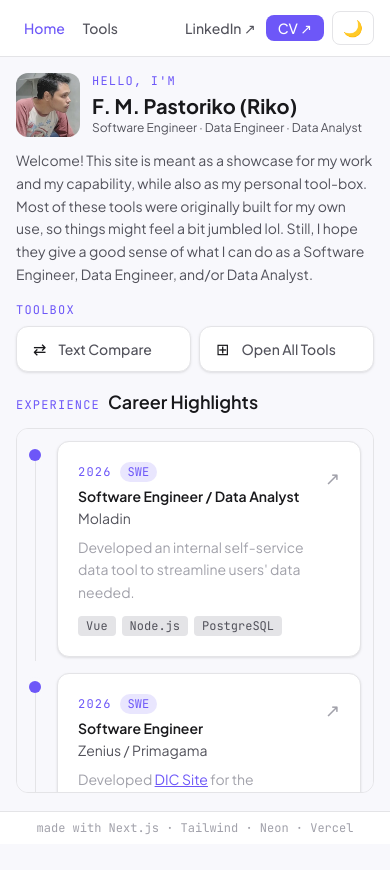
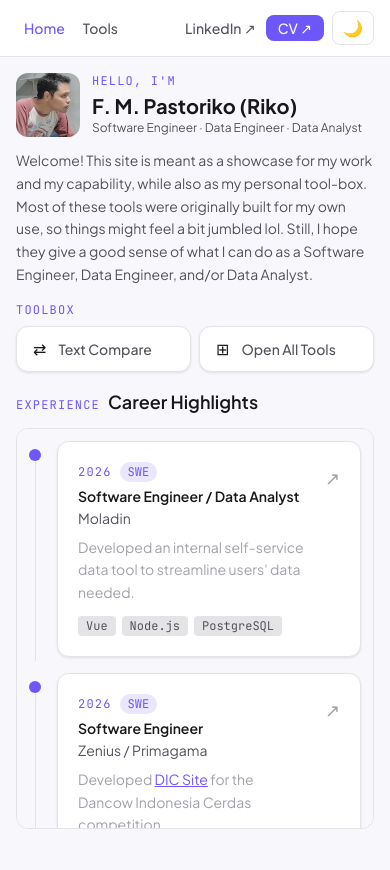
Before and after one commit to fmpastoriko/riko-tool-box, a Next.js app: page / in a window 390 px wide. Shown: the top 870 px of the page. Before the commit the page ends 844 px from the top, so only its background shows below. Built offline with nearby package versions, Linux system fonts and the light colour scheme.

Commit message:
feat: sync timeline scroll position, hide footer on mobile

```diff
--- a/app/page.tsx
+++ b/app/page.tsx
@@ -50,7 +50,13 @@ function SectionHeading({ label, title }: { label: string; title: string }) {
   );
 }
 
-function TimelineFullscreen({ onClose }: { onClose: () => void }) {
+function TimelineFullscreen({
+  initialScroll,
+  onClose,
+}: {
+  initialScroll: number;
+  onClose: (scrollPos: number) => void;
+}) {
   const scrollRef = useRef<HTMLDivElement>(null);
   const touchStartY = useRef(0);
 
@@ -60,6 +66,13 @@ function TimelineFullscreen({ onClose }: { onClose: () => void }) {
       document.body.style.overflow = "";
     };
   }, []);
+
+  // Restore scroll position on mount
+  useEffect(() => {
+    if (scrollRef.current && initialScroll > 0) {
+      scrollRef.current.scrollTop = initialScroll;
+    }
+  }, [initialScroll]);
 
   useEffect(() => {
     const el = scrollRef.current;
@@ -74,7 +87,7 @@ function TimelineFullscreen({ onClose }: { onClose: () => void }) {
       const isDraggingDown = dy > 0;
       const scrollTop = scrollRef.current?.scrollTop ?? 1;
       if (isDraggingDown && scrollTop === 0) {
-        onClose();
+        onClose(0);
       }
     }
 
@@ -85,6 +98,10 @@ function TimelineFullscreen({ onClose }: { onClose: () => void }) {
       el.removeEventListener("touchmove", onTouchMove);
     };
   }, [onClose]);
+
+  function handleClose() {
+    onClose(scrollRef.current?.scrollTop ?? 0);
+  }
 
   return createPortal(
     <div
@@ -111,7 +128,7 @@ function TimelineFullscreen({ onClose }: { onClose: () => void }) {
           </h2>
         </div>
         <button
-          onClick={onClose}
+          onClick={handleClose}
           className="text-xs font-mono px-3 py-1.5 rounded-lg transition-colors"
           style={{ background: "var(--border)", color: "var(--secondary)" }}
         >
@@ -130,7 +147,14 @@ export default function HomePage() {
   const [timelineFullscreen, setTimelineFullscreen] = useState(false);
   const previewRef = useRef<HTMLDivElement>(null);
   const touchStartY = useRef(0);
-  const lastGestureWasDown = useRef(false);
+  const savedScrollPos = useRef(0);
+
+  // Sync preview scroll position whenever savedScrollPos changes
+  useEffect(() => {
+    if (!timelineFullscreen && previewRef.current) {
+      previewRef.current.scrollTop = savedScrollPos.current;
+    }
+  }, [timelineFullscreen]);
 
   useEffect(() => {
     const el = previewRef.current;
@@ -142,13 +166,8 @@ export default function HomePage() {
 
     function onTouchMove(e: TouchEvent) {
       const dy = e.touches[0].clientY - touchStartY.current;
-      const isDraggingUp = dy < 0; // finger moving up = cards move down
-
-      if (isDraggingUp) {
-        lastGestureWasDown.current = true;
+      if (dy < 0) {
         setTimelineFullscreen(true);
-      } else {
-        lastGestureWasDown.current = false;
       }
     }
 
@@ -160,7 +179,8 @@ export default function HomePage() {
     };
   }, []);
 
-  function handleClose() {
+  function handleClose(scrollPos: number) {
+    savedScrollPos.current = scrollPos;
     setTimelineFullscreen(false);
   }
 
@@ -223,7 +243,7 @@ export default function HomePage() {
       {/* ── MOBILE ──────────────────────────────────────────── */}
       <div
         className="sm:hidden flex flex-col max-w-6xl mx-auto px-4 py-4"
-        style={{ height: "calc(100vh - 56px - 36px)" }}
+        style={{ height: "calc(100vh - 56px)" }}
       >
         <section className="animate-fade-in mb-4">
           <div className="flex flex-row gap-3 items-start mb-3">
@@ -264,7 +284,7 @@ export default function HomePage() {
           <SectionHeading label="Experience" title="Career Highlights" />
           <div
             ref={previewRef}
-            className="flex-1 min-h-0 overflow-y-auto rounded-xl border pr-1 relative"
+            className="flex-1 min-h-0 overflow-y-auto rounded-xl border pr-1"
             style={{
               borderColor: "var(--border)",
               background: "var(--bg)",
@@ -278,7 +298,12 @@ export default function HomePage() {
         </section>
       </div>
 
-      {timelineFullscreen && <TimelineFullscreen onClose={handleClose} />}
+      {timelineFullscreen && (
+        <TimelineFullscreen
+          initialScroll={savedScrollPos.current}
+          onClose={handleClose}
+        />
+      )}
     </>
   );
 }
--- a/components/Footer.tsx
+++ b/components/Footer.tsx
@@ -1,15 +1,11 @@
 export default function Footer() {
   return (
     <footer
-      className="fixed bottom-0 left-0 right-0 z-40 border-t"
-      style={{
-        background: "var(--surface)",
-        borderColor: "var(--border)",
-        paddingBottom: "env(safe-area-inset-bottom, 0px)",
-      }}
+      className="hidden sm:block fixed bottom-0 left-0 right-0 z-40 border-t"
+      style={{ background: "var(--surface)", borderColor: "var(--border)" }}
     >
       <p
-        className="text-center sm:text-right max-w-6xl mx-auto px-4 sm:px-6 py-2 text-xs font-mono"
+        className="text-right max-w-6xl mx-auto px-6 py-2 text-xs font-mono"
         style={{ color: "var(--muted)" }}
       >
         made with Next.js · Tailwind · Neon · Vercel
```
